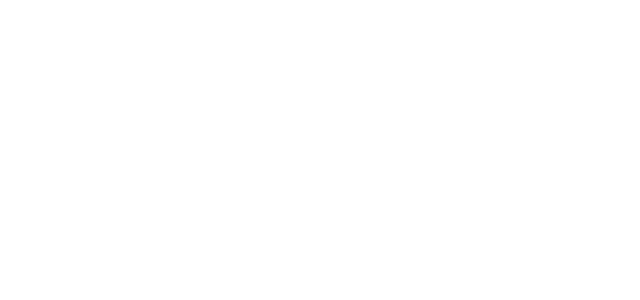
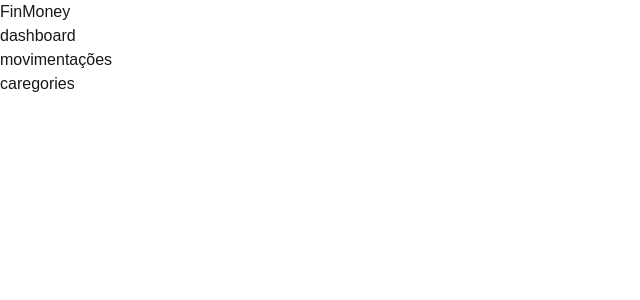
Before and after one commit to HenriqueDML/Projeto-FinMoney-Front, a Next.js app in the folder finmoneyweb/: page /categories in a window 1280 px wide. Shown: the top 300 px of the page, without its empty margins (0-640 px from the left). Built offline with nearby package versions, Linux system fonts and the light colour scheme.

Commit message:
Update page.tsx

```diff
--- a/finmoneyweb/src/app/categories/page.tsx
+++ b/finmoneyweb/src/app/categories/page.tsx
@@ -1,11 +1,11 @@
 export default function CategoriesPage() {
     return (
         <nav>
-            <h1></h1>
+            <h1>FinMoney</h1>
             <ul>
-                <li><a href="#"></a></li>
-                <li><a href="#"></a></li>
-                <li><a href="#"></a></li>
+                <li><a href="#">dashboard</a></li>
+                <li><a href="#">movimentações</a></li>
+                <li><a href="#">caregories</a></li>
             </ul>
         </nav>
     )
```
